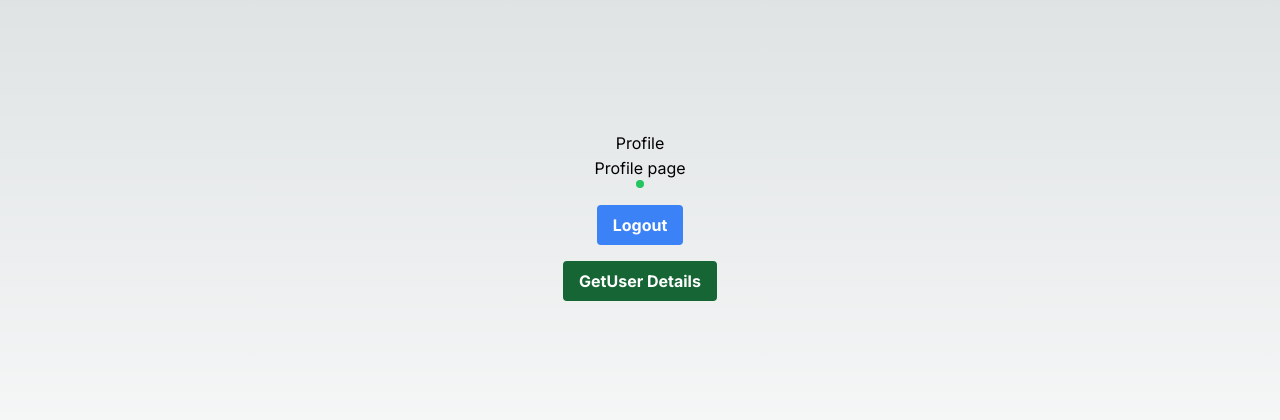
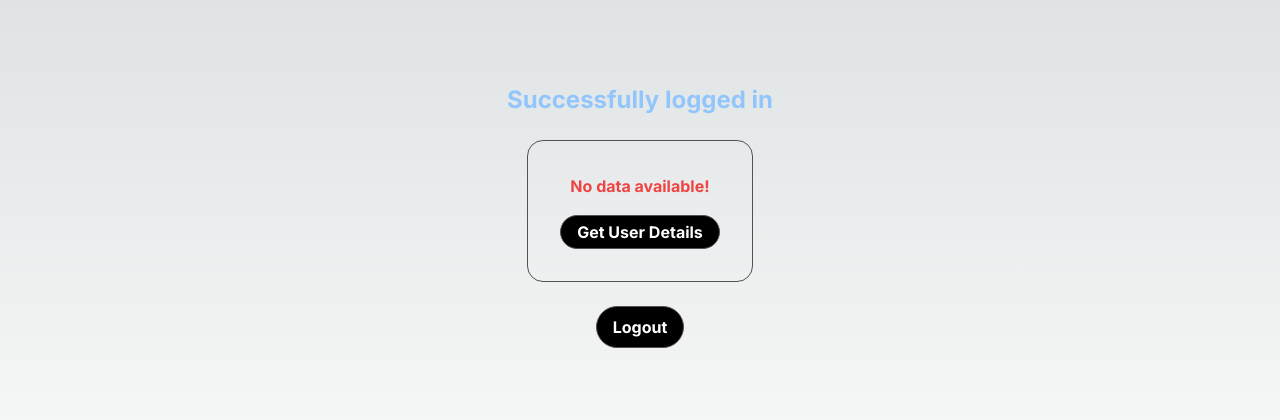
Before and after one commit to Farmaan16/nextauth-app, a Next.js app: page /profile in a window 1280 px wide. Shown: the part 184-604 px from the top of the page. Built offline with nearby package versions, Linux system fonts and the light colour scheme.

Commit message:
"Completed the front end, Fixed validations issue"

```diff
--- a/src/app/login/page.tsx
+++ b/src/app/login/page.tsx
@@ -63,14 +63,14 @@ export default function LoginPage() {
 
   return (
     <div className="flex flex-col items-center justify-center min-h-screen py-2 ">
-      <div className="max-w-md w-full mx-auto rounded-none md:rounded-2xl p-4 md:p-8 shadow-input bg-white dark:bg-black">
+      {/* <div className="max-w-md w-full mx-auto rounded-none md:rounded-2xl p-4 md:p-8 shadow-input bg-white dark:bg-black">
         <h2 className="font-bold text-2xl text-neutral-800 dark:text-neutral-200 text-center">
           Welcome to NextAuth-App
         </h2>
         <p className="text-neutral-600 text-sm max-w-sm mt-2 dark:text-neutral-300 text-center">
           Your streamlined solution for seamless authentication integration.
         </p>
-      </div>
+      </div> */}
       {errorMessage && (
         <div className="text-red-500 font-bold text-center">{errorMessage}</div>
       )}
@@ -140,6 +140,14 @@ export default function LoginPage() {
           </div>
         </form>
       </div>
+      <div className="text-center mt-4">
+        <Link
+          href="/"
+          className="bg-black dark:bg-inherit rounded-full w-fit text-white dark:text-neutral-300 px-5 py-1 font-bold border border-neutral-600 hover:bg-zinc-900 "
+        >
+          Home
+        </Link>
+      </div>
     </div>
   );
 }
--- a/src/app/profile/[id]/page.tsx
+++ b/src/app/profile/[id]/page.tsx
@@ -1,14 +1,42 @@
-export default function UserProfile({ params }: any) {
+// profile/[id]/page.tsx
+"use client";
+
+import React from "react";
+import { useRouter } from "next/router";
+
+interface UserData {
+  email: string;
+  username: string;
+  password: string;
+  _id: string;
+  isVerified: boolean;
+}
+
+const UserProfilePage = ({ userData }: { userData: UserData }) => {
+const router = useRouter();
+  const { id } = router.query || {};
+
   return (
     <div className="flex flex-col items-center justify-center min-h-screen py-2">
-      <h1>Profile</h1>
+      <h1 className="text-4xl font-bold font text-red-700 dark:text-stone">
+        User Profile
+      </h1>
       <hr />
-      <p className="text-4xl">
-        Profile page
-        <span className=" p-2 ml-2 rounded bg-orange-500 text-black">
-          {params.id}
+      <div className="mt-6 border border-neutral-400 rounded-2xl flex flex-col justify-center">
+        <span className="p-2 ml-2 rounded font-bold text-zinc-400">
+          ID: {id}
         </span>
-      </p>
+        {userData && (
+          <>
+            <span className="p-2 ml-2 rounded font-bold text-zinc-400">
+              Username: {userData.username}
+            </span>
+            {/* Add other user data fields here */}
+          </>
+        )}
+      </div>
     </div>
   );
-}
+};
+
+export default UserProfilePage;
--- a/src/app/profile/page.tsx
+++ b/src/app/profile/page.tsx
@@ -8,14 +8,15 @@ import { useRouter } from "next/navigation";
 
 export default function Profilepage() {
     const router = useRouter()
-    const [data, setData] = useState("")
+  const [userData, setUserData] = useState<{ _id: string } | null>(null);
+  const [showButton, setShowButton] = useState(true);
 
     const getUserDetails = async () => {
         try {
-            const response = await axios.post("/api/users/me")
-            console.log(response.data.data.username)
-            setData(response.data.data.username)
-
+          const response = await axios.post("/api/users/me");
+          console.log(response.data.data);
+          setUserData(response.data.data);
+          setShowButton(false); // Hide the button after fetching user details
         } catch (error: any) {
             console.log(error.message)
             toast.error(error.message)
@@ -35,30 +36,48 @@ export default function Profilepage() {
     }
 
   return (
-    <div className="flex flex-col items-center justify-center min-h-screen py-2">
-      <h1>Profile</h1>
-      <hr />
-      <p>Profile page</p>
-      <h2 className="p-1 rounded bg-green-500">
-        {data === "nothing" ? (
-          "Nothing"
+    <div className="flex flex-col items-center justify-center min-h-screen py-2 ">
+      <h1 className="text-2xl font-bold font text-blue-300 mb-6 ">
+        Successfully logged in
+      </h1>
+      <div className="flex flex-col items-center justify-center  p-8 border border-neutral-600 rounded-2xl ">
+        <hr />
+
+        {userData ? (
+          <>
+            <hr />
+            <h2 className="p-1 rounded ">
+              <strong>User Details</strong>
+            </h2>
+            <ul>
+              {Object.entries(userData).map(([key, value]) => (
+                <li key={key}>
+                  <strong>{key}:</strong> {value}
+                </li>
+              ))}
+            </ul>
+            <hr />
+          </>
         ) : (
-          <Link href={`/profile/${data}`}>{data}</Link>
+          <p className="font-bold text-red-500">No data available!</p>
         )}
-      </h2>
-      <hr />
+        <hr />
+
+        {showButton && (
+          <button
+            onClick={getUserDetails}
+            className=" mt-4 bg-black dark:bg-inherit rounded-full w-fit text-white dark:text-neutral-300 px-4 py-1 font-bold border border-neutral-600 hover:bg-green-900"
+          >
+            Get User Details
+          </button>
+        )}
+      </div>
+
       <button
         onClick={onLogout}
-        className="bg-blue-500 mt-4 hover:bg-blue-700 text-white font-bold py-2 px-4 rounded"
+        className="  mt-6 bg-black dark:bg-inherit rounded-full w-fit text-white dark:text-neutral-300 px-4 py-2 font-bold border border-neutral-600 hover:bg-red-900"
       >
         Logout
-      </button>
-
-      <button
-        onClick={getUserDetails}
-        className="bg-green-800 mt-4 hover:bg-blue-700 text-white font-bold py-2 px-4 rounded"
-      >
-        GetUser Details
       </button>
     </div>
   );
--- a/src/app/signup/page.tsx
+++ b/src/app/signup/page.tsx
@@ -21,7 +21,7 @@ export default function SignupPage() {
 
   const [buttonDisabled, setButtonDisabled] = useState(true);
   const [loading, setLoading] = useState(false);
-   const [signupError, setSignupError] = useState(false);
+  const [signupError, setSignupError] = useState(false);
 
   const onSignup = async () => {
     try {
@@ -51,14 +51,14 @@ export default function SignupPage() {
 
   return (
     <div className="flex flex-col items-center justify-center min-h-screen py-2 ">
-      <div className="max-w-md w-full mx-auto rounded-none md:rounded-2xl p-4 md:p-8 shadow-input bg-white dark:bg-black">
+      {/* <div className="max-w-md w-full mx-auto rounded-none md:rounded-2xl p-4 md:p-8 shadow-input bg-white dark:bg-black">
         <h2 className="font-bold text-2xl text-neutral-800 dark:text-neutral-200 text-center">
           Welcome to NextAuth-App
         </h2>
         <p className="text-neutral-600 text-sm max-w-sm mt-2 dark:text-neutral-300 text-center">
           Your streamlined solution for seamless authentication integration.
         </p>
-      </div>
+      </div> */}
 
       <div className=" max-w-sm w-full mx-auto rounded-2xl mt-8 md:rounded-2xl p-8 md:p-8 shadow-input bg-white dark:bg-black border border-neutral-200 dark:border-neutral-700">
         <h2 className="text-2xl font-bold mb-4 text-center">
@@ -137,6 +137,14 @@ export default function SignupPage() {
           </div>
         </form>
       </div>
+      <div className="text-center mt-4">
+        <Link
+          href="/"
+          className="bg-black dark:bg-inherit rounded-full w-fit text-white dark:text-neutral-300 px-5 py-1 font-bold border border-neutral-600 hover:bg-zinc-900 "
+        >
+          Home
+        </Link>
+      </div>
     </div>
   );
 }
--- a/src/components/Home.tsx
+++ b/src/components/Home.tsx
@@ -21,7 +21,7 @@ export function HomePage() {
         <div className="text-3xl md:text-6xl font-bold text-stone-800 dark:text-neutral-400  text-center">
           Welcome to NextAuth-App
         </div>
-        <div className="font-extralight text-base md:text-4xl dark:text-neutral-200 py-4">
+        <div className="font-extralight text-base text-center md:text-4xl dark:text-neutral-200 py-4">
           Your streamlined solution for seamless authentication integration.
         </div>
 
```
